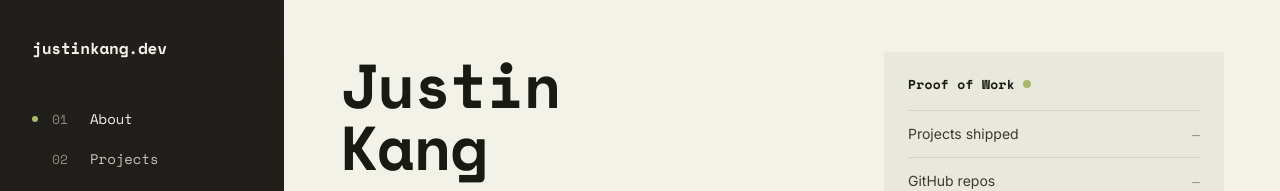
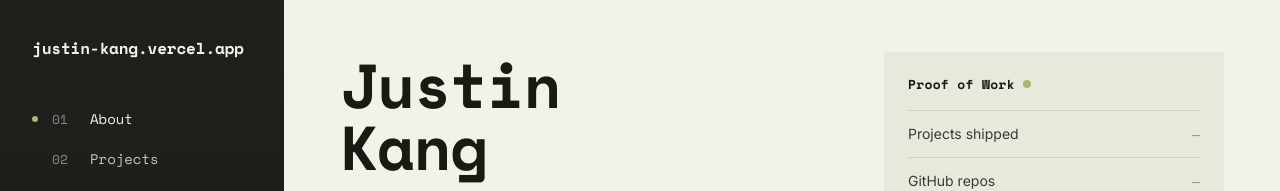
Before and after one commit to KangJustin/Justin-Kang-Portfolio, a React (Vite) app: page / in a window 1280 px wide. Shown: the top 191 px of the page. Built offline with nearby package versions, Linux system fonts and the light colour scheme.

Commit message:
Update wordmark to justin-kang.vercel.app
Co-Authored-By: Claude Fable 5 <noreply@anthropic.com>

```diff
--- a/src/data/site.ts
+++ b/src/data/site.ts
@@ -1,6 +1,6 @@
 export const site = {
   name: 'Justin Kang',
-  wordmark: 'justinkang.dev',
+  wordmark: 'justin-kang.vercel.app',
   tagline: 'UC Berkeley student building practical software, data tools, and student projects.',
   heroBody:
     'I’m interested in software, AI, data, finance, and product. I like building useful tools, learning by shipping, and turning rough ideas into clean, working systems.',
```
